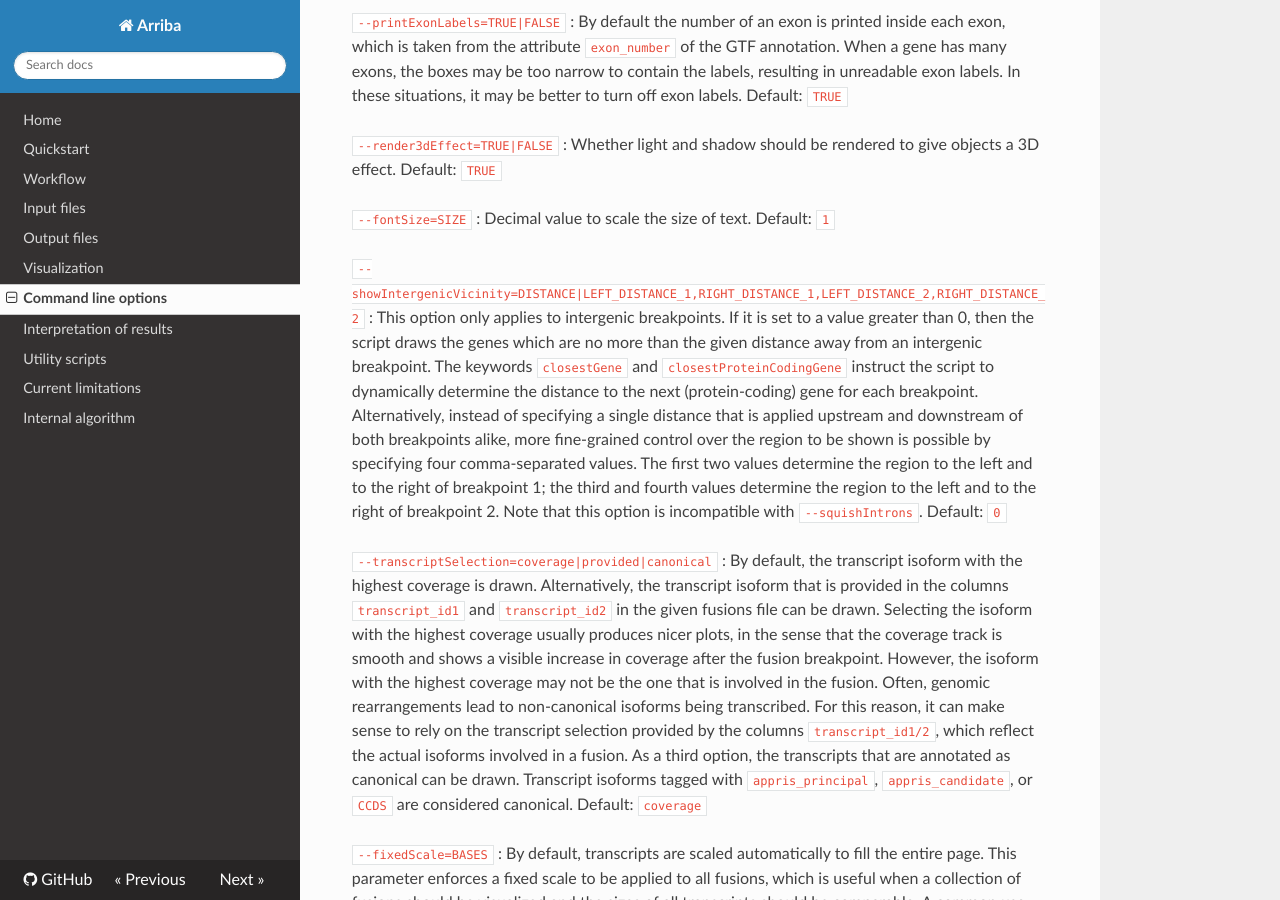
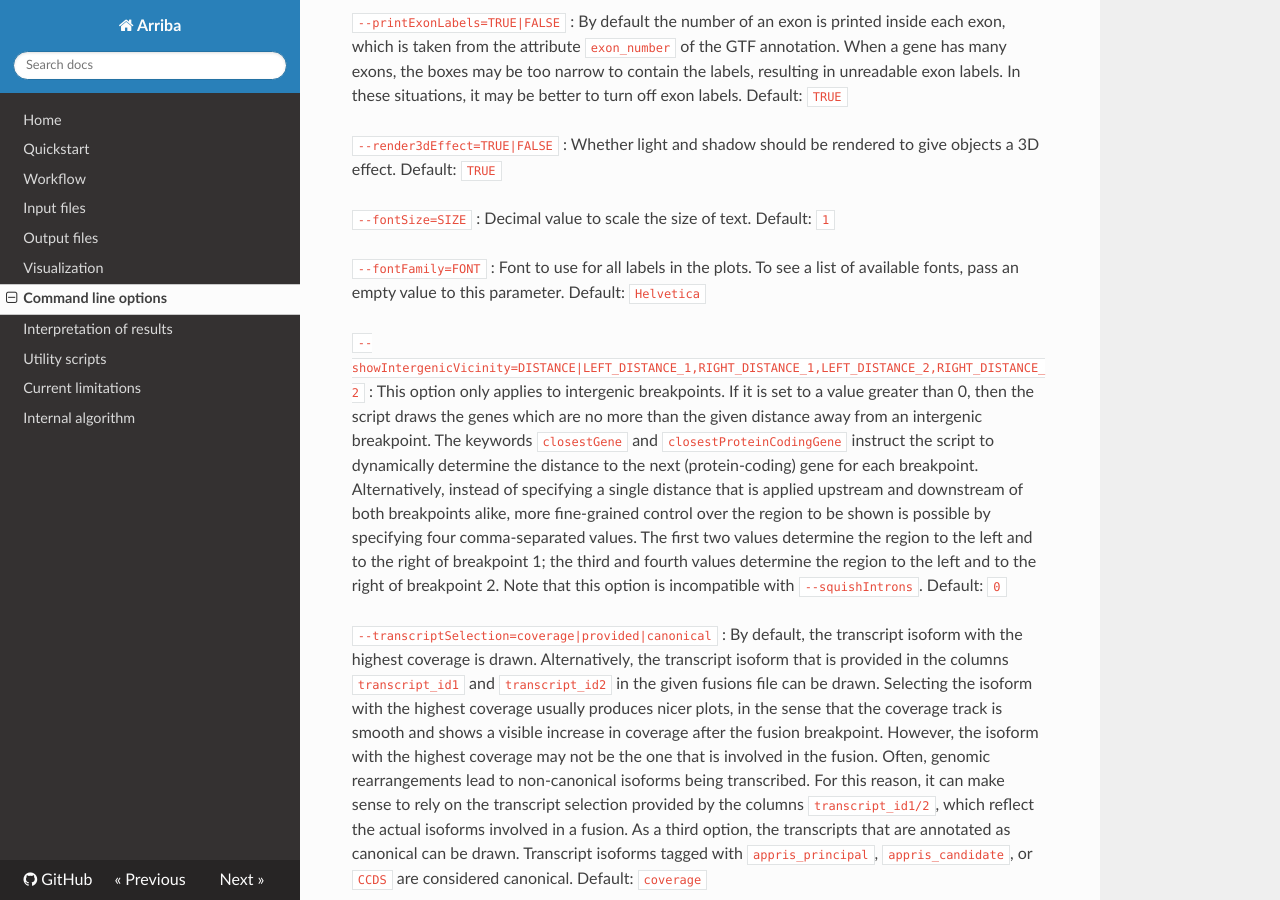
Before and after one commit to suhrig/arriba, an MkDocs documentation site: the page built from documentation/command-line-options.md, in a window 1280 px wide and 900 px high, scrolled down 7017 px. Built offline with MkDocs 1.6.1, drawn with Linux system fonts in a browser that asks for light colours; nearby versions of some CDN libraries; old or Windows-style settings are respelled for this version of MkDocs.

Commit message:
new parameter to specify font

```diff
--- a/documentation/command-line-options.md
+++ b/documentation/command-line-options.md
@@ -212,6 +212,9 @@ draw_fusions.R --fusions=fusions.tsv --annotation=annotation.gtf --output=output
 `--fontSize=SIZE`
 : Decimal value to scale the size of text. Default: `1`
 
+`--fontFamily=FONT`
+: Font to use for all labels in the plots. To see a list of available fonts, pass an empty value to this parameter. Default: `Helvetica`
+
 `--showIntergenicVicinity=DISTANCE|LEFT_DISTANCE_1,RIGHT_DISTANCE_1,LEFT_DISTANCE_2,RIGHT_DISTANCE_2`
 : This option only applies to intergenic breakpoints. If it is set to a value greater than 0, then the script draws the genes which are no more than the given distance away from an intergenic breakpoint. The keywords `closestGene` and `closestProteinCodingGene` instruct the script to dynamically determine the distance to the next (protein-coding) gene for each breakpoint. Alternatively, instead of specifying a single distance that is applied upstream and downstream of both breakpoints alike, more fine-grained control over the region to be shown is possible by specifying four comma-separated values. The first two values determine the region to the left and to the right of breakpoint 1; the third and fourth values determine the region to the left and to the right of breakpoint 2. Note that this option is incompatible with `--squishIntrons`. Default: `0`
 
```
Also changed, not shown: 1 other file.
